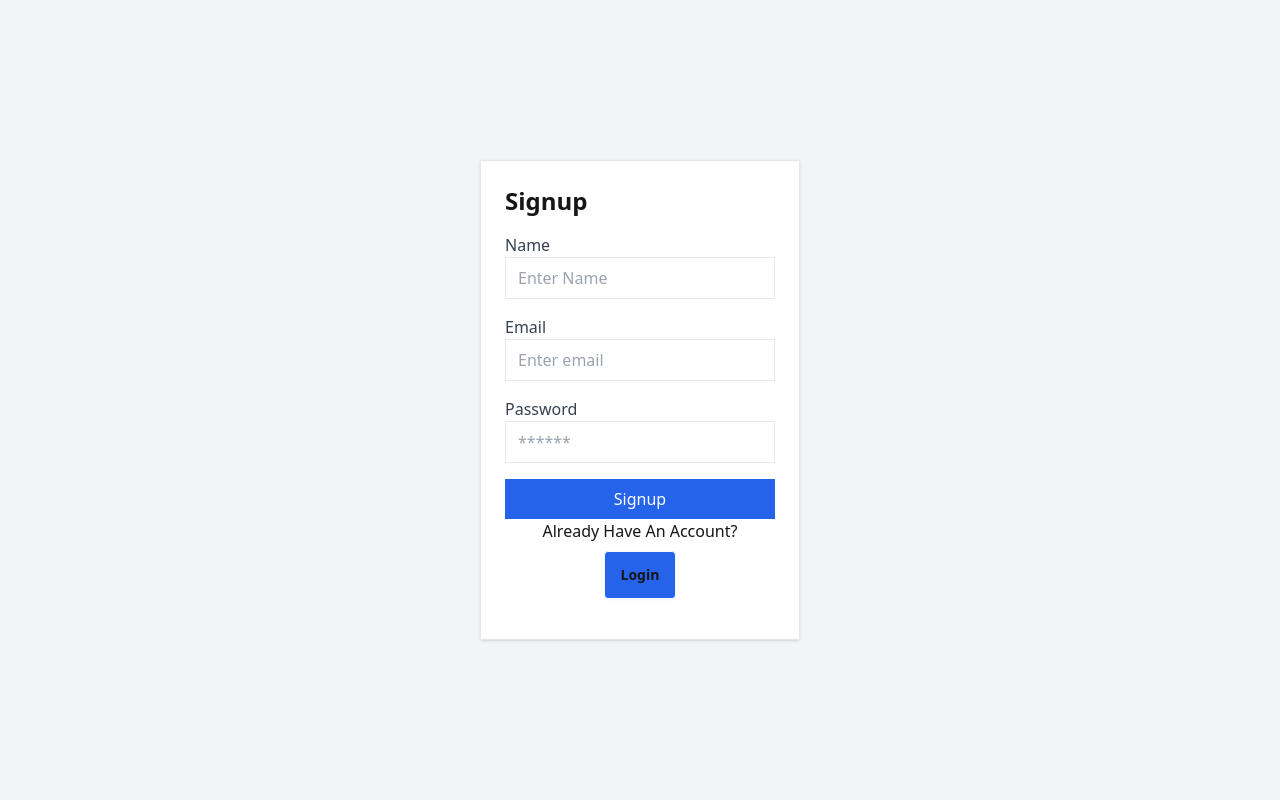
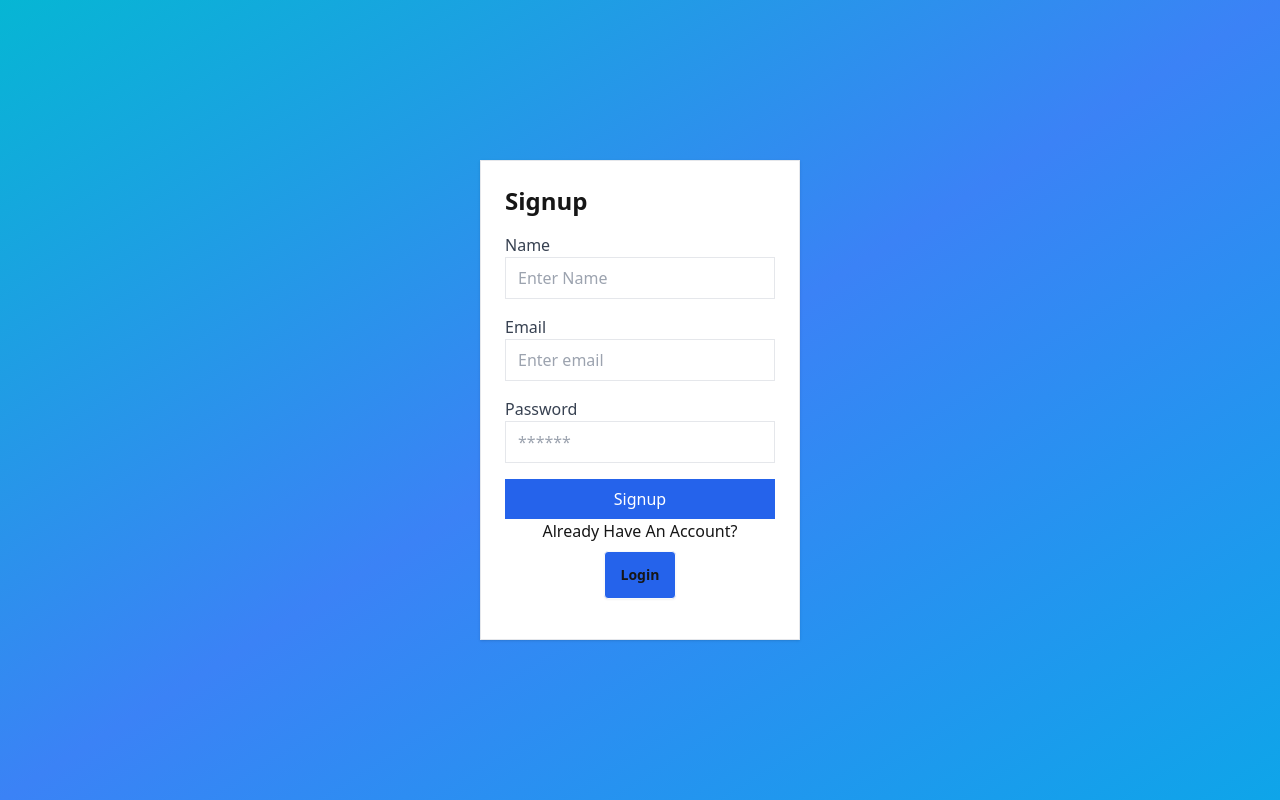
Before and after one commit to Onyekachukwu-aniakor/mern-note-app, a React app: page /register in a window 1280 px wide. Built offline with nearby package versions, Linux system fonts and the light colour scheme; no server answers; the HTML template or start-up script is replaced by a standard one.

Commit message:
Add gradient background to Signup page

```diff
--- a/src/pages/Signup.jsx
+++ b/src/pages/Signup.jsx
@@ -28,7 +28,8 @@
 
     }
   return (
-    <div className='flex justify-center items-center min-h-screen bg-gray-100  '>
+    <div className='flex justify-center items-center min-h-screen bg-gray-100 bg-gradient-to-br
+    from-cyan-500 via-blue-500 to-sky-500 object-cover '>
     <div className='border shadow p-6 w-80 bg-white'>
         <h2 className='text-2xl font-bold mb-4'>Signup</h2>
         <form onSubmit={handleSubmit}>
```
